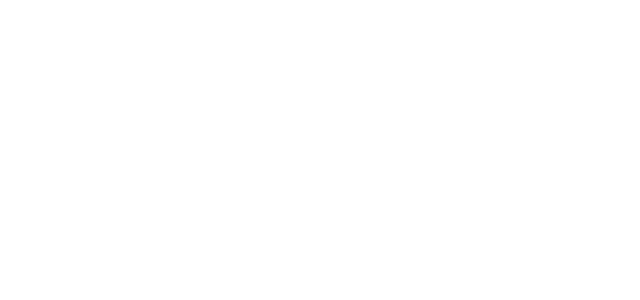
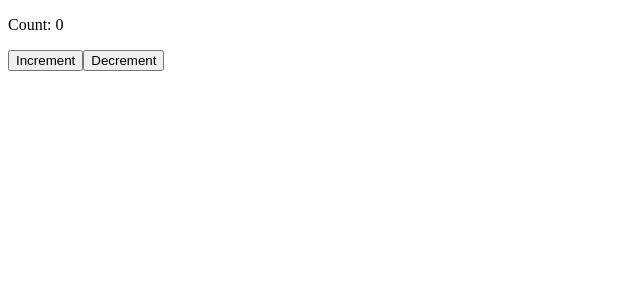
Before and after one commit to Bhairab-Nath/React_Basics, a React (Vite) app: page /hookpage in a window 1280 px wide. Before the commit this address had no page. Shown: the top 300 px of the page, without its empty margins (0-640 px from the left). Built offline with nearby package versions, Linux system fonts and the light colour scheme.

Commit message:
Custom hook 1

```diff
--- a/src/App.jsx
+++ b/src/App.jsx
@@ -5,6 +5,7 @@ import About from './About'
 import Contact from './Contact'
 import UseEffect from './UseEffect'
 import Parent from './pages/usecallback/Parent'
+import Hook from './hookpage/Hook'
 
 function App() {
 
@@ -18,6 +19,7 @@ function App() {
         <Route path='/contact' element={<Contact/>} />
         <Route path='/useeffect' element={<UseEffect/>} />
         <Route path='/usecallback' element={<Parent/>} />
+        <Route path='/hookpage' element={<Hook/>} />
       </Routes>
     </BrowserRouter>
   )
--- /dev/null
+++ b/src/hookpage/Hook.jsx
@@ -0,0 +1,17 @@
+import React from 'react'
+import useCounter from '../hooks/useCounter'
+
+const Hook = () => {
+    const {count, increment, decrement} = useCounter(0)
+
+    return (
+        <>
+        <p>Count: {count}</p>
+        <button onClick={increment}>Increment</button>
+        <button onClick={decrement}>Decrement</button>
+
+        </>
+    )
+}
+
+export default Hook
--- /dev/null
+++ b/src/hooks/useCounter.js
@@ -0,0 +1,19 @@
+import { useState } from "react"
+
+const useCounter = (initialValue=0)=>{
+
+    const [count,setCount]= useState(initialValue)
+    const increment = ()=> setCount(count+1)
+    const decrement = ()=> setCount(count-1)
+
+    return(
+        {
+            count,
+            increment,
+            decrement
+        }
+    )
+
+}
+
+export default useCounter
```
